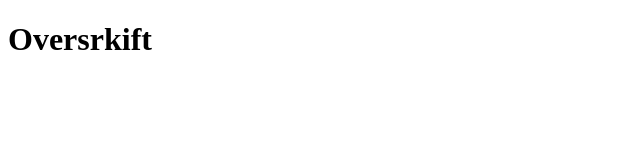
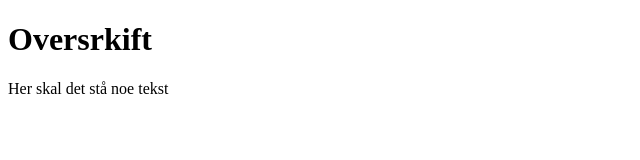
Before and after one commit to DATA1200-2025/valgfri-oppgave-1-git-anbefales-ihaaa, a plain HTML site: page Index.html in a window 1280 px wide. Shown: the whole page, without its empty margins (0-640 px from the left). Drawn offline with Linux system fonts and the light colour scheme.

Commit message:
la til et paragraf

```diff
--- a/Index.html
+++ b/Index.html
@@ -6,5 +6,6 @@
 </head>
 <body>
 <h1>Oversrkift</h1>
+<p> Her skal det stå noe tekst</p>
 </body>
 </html>
```
